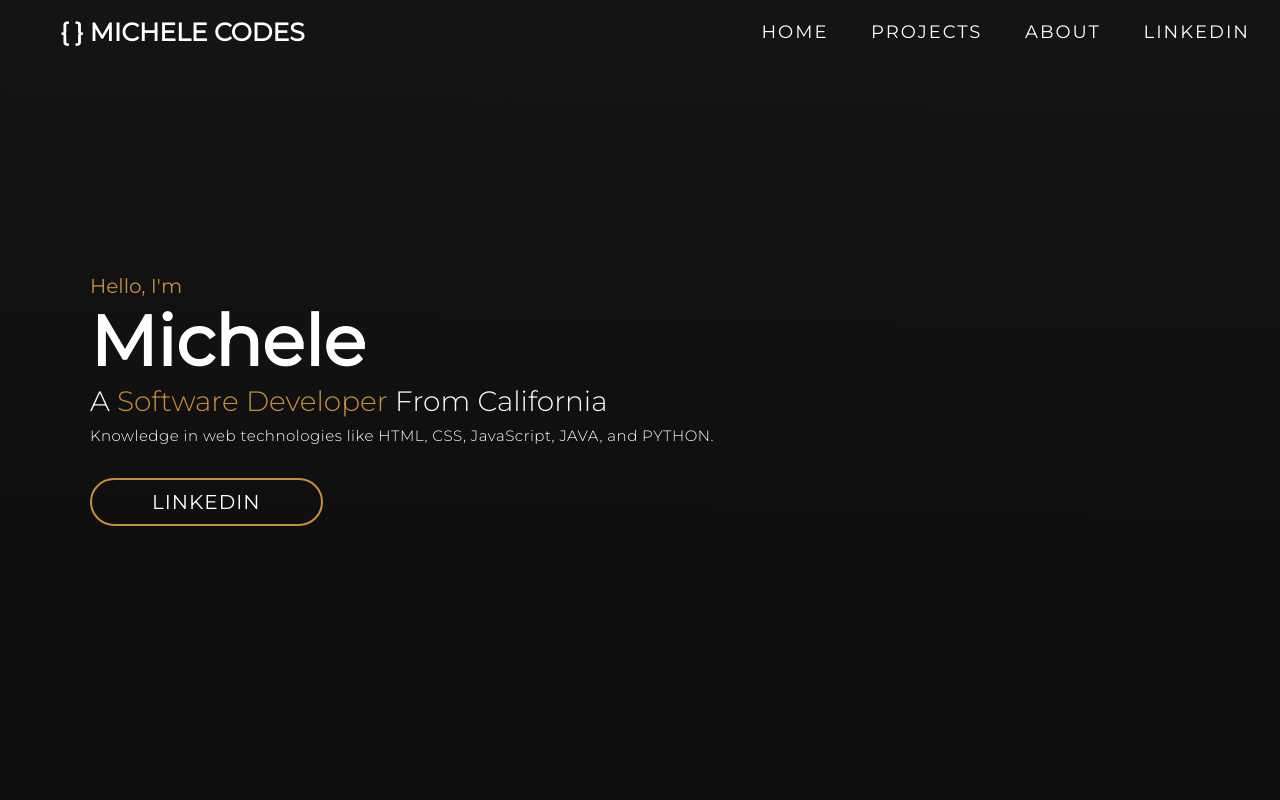
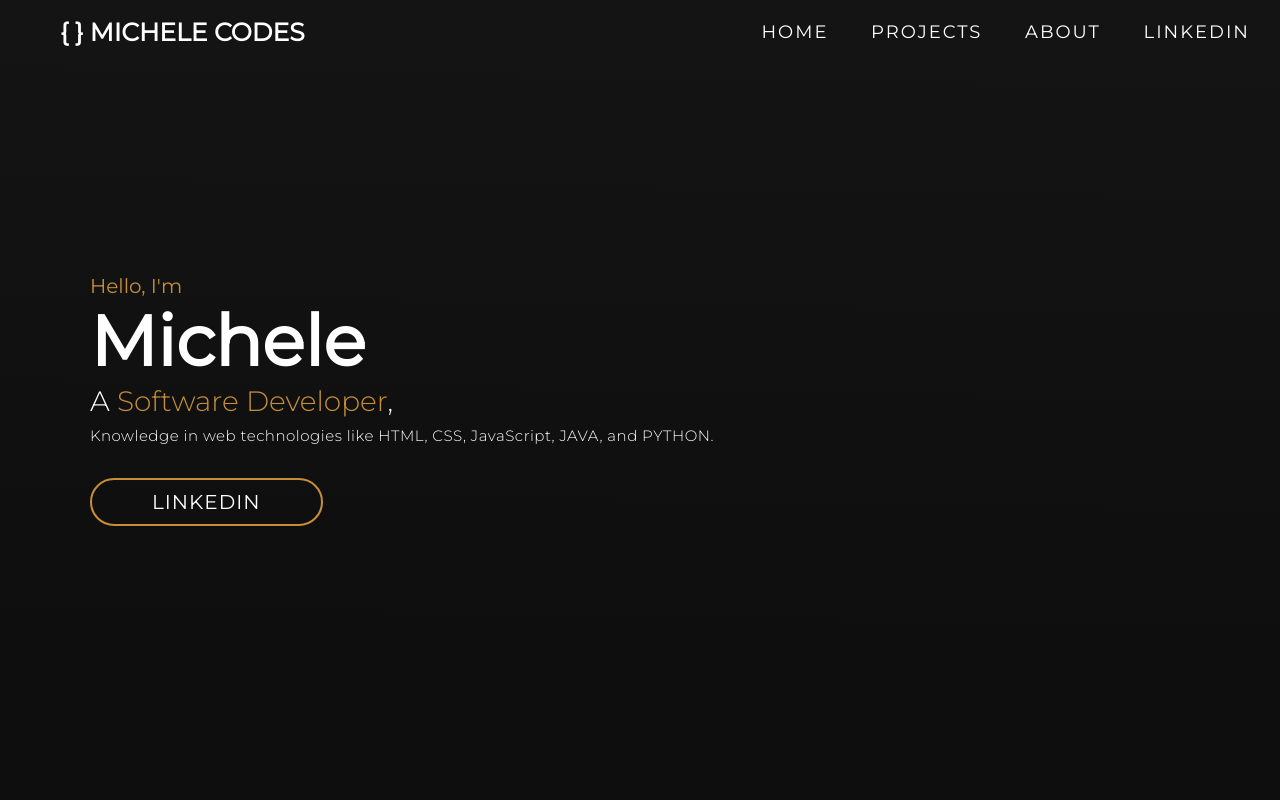
Before and after one commit to Michele-Codes/michelecodes, a plain HTML site: page index.html in a window 1280 px wide. Shown: the top 800 px of the page. Drawn offline with Linux system fonts and the light colour scheme.

Commit message:
Update index.html

```diff
--- a/index.html
+++ b/index.html
@@ -41,7 +41,7 @@
       <div>
         <h4>Hello, I'm</h4>
         <h1>Michele</h1>
-        <h3>A <span>Software Developer </span>From California</h3>
+        <h3>A <span>Software Developer</span>, </h3>
         <p>Knowledge in web technologies like HTML, CSS, JavaScript, JAVA, and PYTHON.</p>
         <a href="https://www.linkedin.com/in/michele-codes/" type="button" target="_blank"class="cta">LinkedIn</a>
       </div>
```
